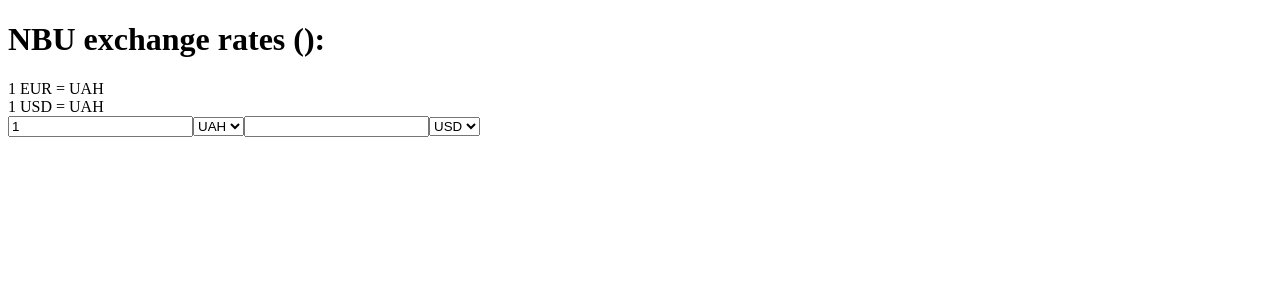
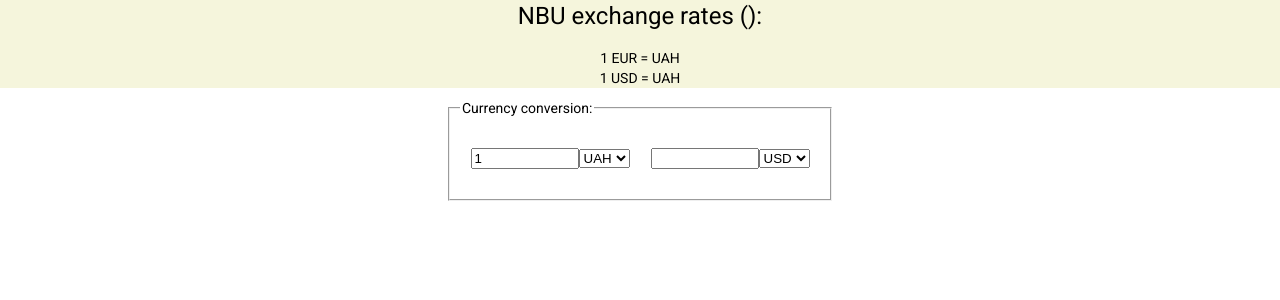
Before and after one commit to DmitriyKondaurov/test-task, an Angular app in the folder converter/: page / in a window 1280 px wide. Shown: the top 300 px of the page. Built offline with nearby package versions, Linux system fonts and the light colour scheme; no server answers.

Commit message:
add simple styling

```diff
--- a/converter/angular.json
+++ b/converter/angular.json
@@ -30,6 +30,7 @@
               "src/assets"
             ],
             "styles": [
+              "./node_modules/@angular/material/prebuilt-themes/indigo-pink.css",
               "src/styles.css"
             ],
             "scripts": []
@@ -97,6 +98,7 @@
               "src/assets"
             ],
             "styles": [
+              "./node_modules/@angular/material/prebuilt-themes/indigo-pink.css",
               "src/styles.css"
             ],
             "scripts": []
--- a/converter/package.json
+++ b/converter/package.json
@@ -11,10 +11,12 @@
   "private": true,
   "dependencies": {
     "@angular/animations": "~13.1.0",
+    "@angular/cdk": "^13.3.8",
     "@angular/common": "~13.1.0",
     "@angular/compiler": "~13.1.0",
     "@angular/core": "~13.1.0",
     "@angular/forms": "~13.1.0",
+    "@angular/material": "^13.3.8",
     "@angular/platform-browser": "~13.1.0",
     "@angular/platform-browser-dynamic": "~13.1.0",
     "@angular/router": "~13.1.0",
--- a/converter/src/app/app.module.ts
+++ b/converter/src/app/app.module.ts
@@ -6,6 +6,7 @@
 import { AppComponent } from './app.component';
 import { CurrencyConverterComponent } from './components/currency-converter/currency-converter.component';
 import { HeaderComponent } from './components/header/header.component';
+import { BrowserAnimationsModule } from '@angular/platform-browser/animations';
 
 @NgModule({
   declarations: [
@@ -18,7 +19,8 @@
     FormsModule,
     BrowserModule,
     AppRoutingModule,
-    HttpClientModule
+    HttpClientModule,
+    BrowserAnimationsModule
   ],
   providers: [],
   bootstrap: [AppComponent]
--- a/converter/src/app/components/currency-converter/currency-converter.component.css
+++ b/converter/src/app/components/currency-converter/currency-converter.component.css
@@ -0,0 +1,17 @@
+.form {
+  padding: 10px;
+}
+
+.form__wrapper {
+  max-width: 360px;
+  margin: auto;
+  padding: 30px 10px;
+  display: flex;
+  justify-content: space-around;
+  align-items: center;
+  flex-wrap: wrap;
+}
+
+.form__input {
+  max-width: 100px;
+}
--- a/converter/src/app/components/currency-converter/currency-converter.component.html
+++ b/converter/src/app/components/currency-converter/currency-converter.component.html
@@ -1,4 +1,7 @@
 <form class="form">
+  <fieldset class="form__wrapper">
+    <legend>Currency conversion:</legend>
+    <div class="form__item">
       <input [(ngModel)]="exchangeTo.rate" class="form__input" type="number" name="exchangeToAmount" required
              (ngModelChange)="calcTo(exchangeFrom.r030, exchangeTo.r030, true)">
       <select [(ngModel)]="exchangeTo.r030" class="form__select" name="exchangeToCurrency"
@@ -7,6 +10,8 @@
         <option value=978>EUR</option>
         <option value=840>USD</option>
       </select>
+    </div>
+    <div class="form__item">
       <input [(ngModel)]="exchangeFrom.rate" class="form__input" type="number" name="exchangeFromAmount" required
              (ngModelChange)="calcTo(exchangeTo.r030, exchangeFrom.r030,false)">
       <select [(ngModel)]="exchangeFrom.r030" class="form__select" name="exchangeFromCurrency"
@@ -15,4 +20,8 @@
         <option value=978>EUR</option>
         <option value=840>USD</option>
       </select>
+    </div>
+  </fieldset>
+
+
 </form>
--- a/converter/src/app/components/header/header.component.css
+++ b/converter/src/app/components/header/header.component.css
@@ -0,0 +1,14 @@
+.header {
+  background-color: beige;
+}
+
+.header__wrapper {
+  display: flex;
+  justify-content: center;
+  align-items: center;
+  flex-flow: column;
+}
+
+.header__title {
+  text-align: center;
+}
--- a/converter/src/app/components/header/header.component.html
+++ b/converter/src/app/components/header/header.component.html
@@ -1,6 +1,6 @@
-<header>
-  <div>
-    <h1>NBU exchange rates (<span>{{euro?.exchangedate}}</span>):</h1>
+<header class="header">
+  <div class="header__wrapper">
+    <h1 class="header__title">NBU exchange rates (<span>{{euro?.exchangedate}}</span>):</h1>
     <div><span>1 EUR = </span><span>{{euro?.rate}} UAH</span></div>
     <div><span>1 USD = </span><span>{{dollar?.rate}} UAH</span></div>
   </div>
--- a/converter/src/index.html
+++ b/converter/src/index.html
@@ -6,8 +6,11 @@
   <base href="/">
   <meta name="viewport" content="width=device-width, initial-scale=1">
   <link rel="icon" type="image/x-icon" href="favicon.ico">
+  <link rel="preconnect" href="https://fonts.gstatic.com">
+  <link href="https://fonts.googleapis.com/css2?family=Roboto:wght@300;400;500&display=swap" rel="stylesheet">
+  <link href="https://fonts.googleapis.com/icon?family=Material+Icons" rel="stylesheet">
 </head>
-<body>
+<body class="mat-typography">
   <app-root></app-root>
 </body>
 </html>
--- a/converter/src/styles.css
+++ b/converter/src/styles.css
@@ -1 +1,7 @@
 /* You can add global styles to this file, and also import other style files */
+body {
+  margin: 0;
+}
+
+html, body { height: 100%; }
+body { margin: 0; font-family: Roboto, "Helvetica Neue", sans-serif; }
```
Also changed, not shown: 1 other file (tests, documents, lock files or other folders). Lines whose indentation alone changed are shown as unchanged.
